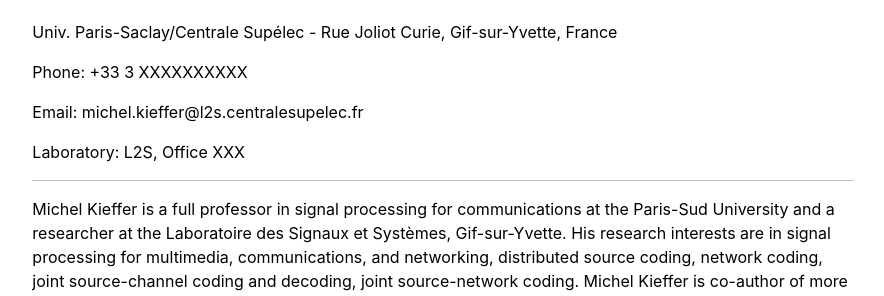
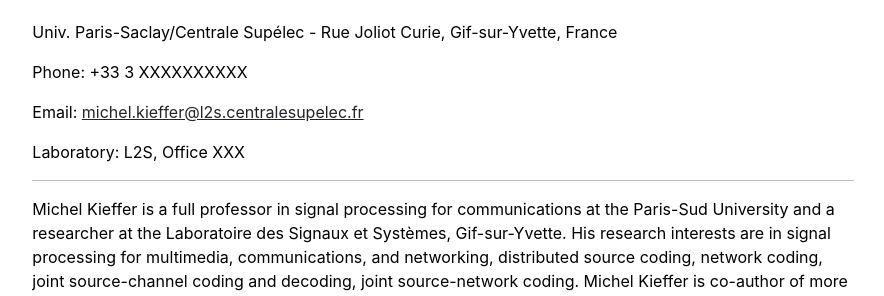
Before and after one commit to XiaYi59/LVCT, a Jekyll site: the page built from people/MK.md, in a window 1280 px wide. Shown: the part 364-660 px from the top of the page, without its empty margins (197-1081 px from the left). Built offline with Jekyll 4.4.1, drawn with Linux system fonts in a browser that asks for light colours; part of the change alters nothing that is shown.

Commit message:
Update MK.md

```diff
--- a/people/MK.md
+++ b/people/MK.md
@@ -9,7 +9,7 @@ Univ. Paris-Saclay/Centrale Supélec - Rue Joliot Curie, Gif-sur-Yvette, France
 
 Phone: +33 3 XXXXXXXXXX
 
-Email: michel.kieffer@l2s.centralesupelec.fr
+Email: <a href="mailto:michel.kieffer@l2s.centralesupelec.fr">michel.kieffer@l2s.centralesupelec.fr</a>
 
 Laboratory: L2S, Office XXX
 
```
